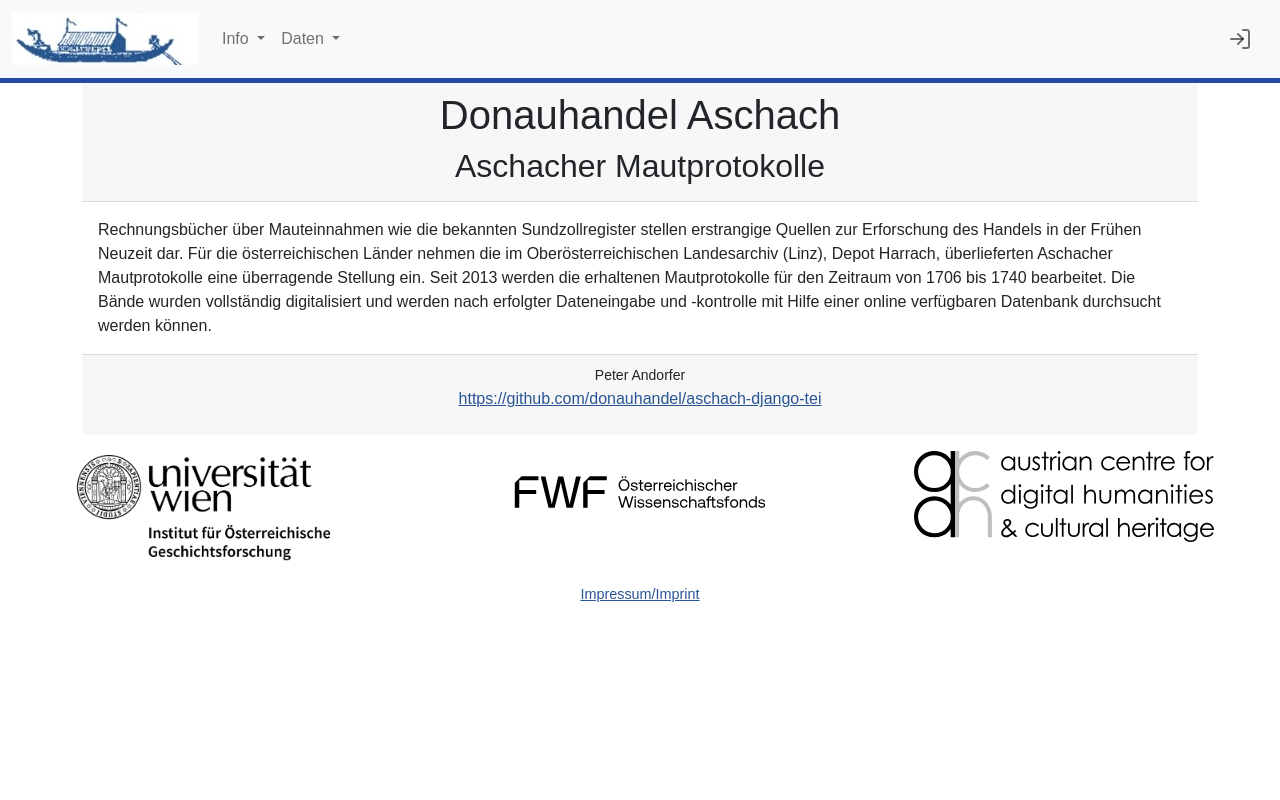
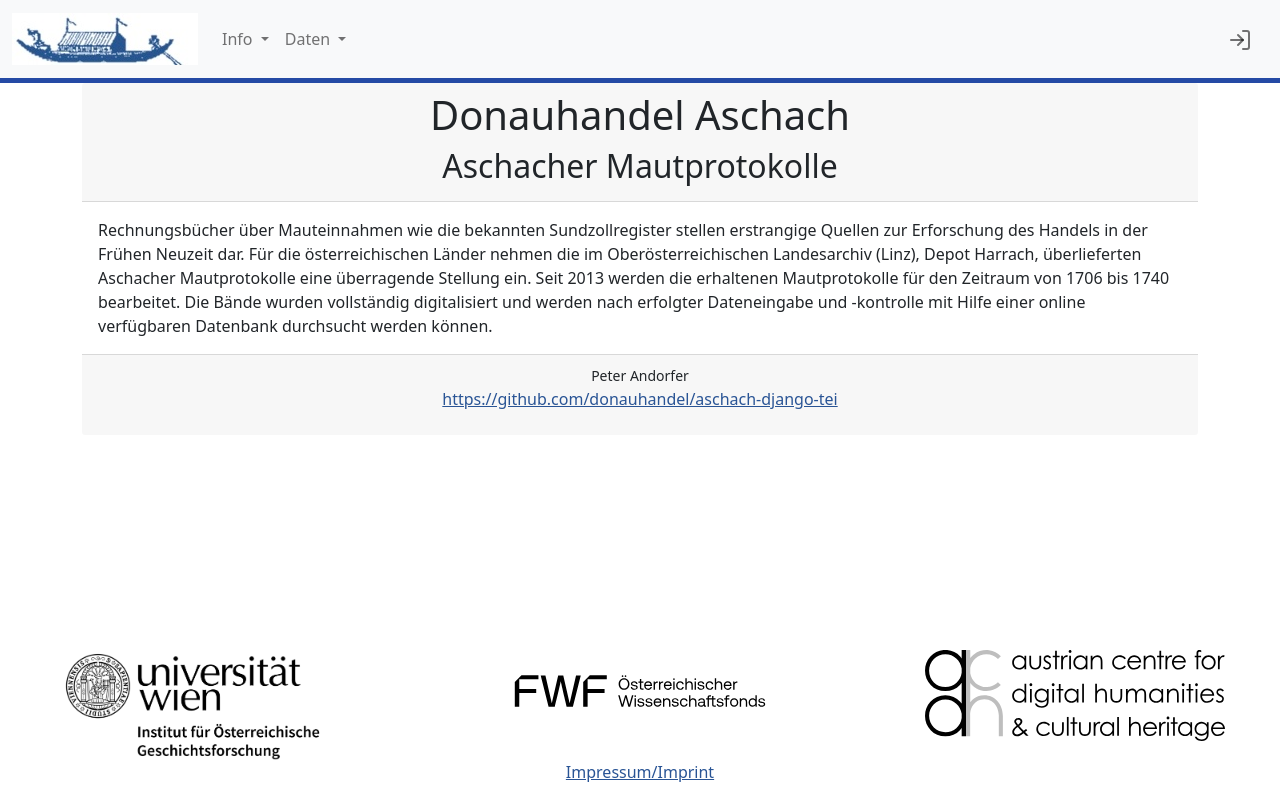
Before and after one commit to donauhandel/aschach-django-tei, a Django app: page /info/about-the-project/ in a window 1280 px wide. Run offline with Django 3.2, Linux system fonts and the light colour scheme; data that the repository does not hold is empty; some libraries are stand-ins or nearby versions.

Commit message:
layout and about page

```diff
--- a/webpage/static/webpage/css/style.css
+++ b/webpage/static/webpage/css/style.css
@@ -1,14 +1,3 @@
-html {
-    height: 100%;
-}
-
-body {
-    display: flex;
-    flex-direction: column;
-    height: 100%;
-    font-family: 'Libre Franklin', sans-serif;
-}
-
 .navbar {
 	border-bottom: 5px solid #254aa5;;
 }
@@ -57,16 +46,6 @@ header {
 
 .main-content{
     flex: 1 0 auto;
-}
-
-footer {
-    flex: 0 0 auto;
-    background-color: #f8f8f8;
-    padding: 20px;
-    left: 0;
-    right: 0;
-    width: 100%;
-    margin-top: 30px;
 }
 
 /*custom acdh logo css*/
--- a/webpage/templates/webpage/about.html
+++ b/webpage/templates/webpage/about.html
@@ -13,6 +13,9 @@
                 <p>
                     {% projects_metadata 'description' %}
                 </p>
+                <p>
+                    <a href="https://donauhandel.univie.ac.at/">Zur <strong>Donauhandel</strong> Projekt Website</a>
+                </p>
             </div>
         </div>
     </div>
--- a/webpage/templates/webpage/base.html
+++ b/webpage/templates/webpage/base.html
@@ -3,10 +3,10 @@
 {% load webpage_extras %}
 {% load browsing_extras %}
 {% load infos_extras %}
-<html lang="en">
+<html lang="en" class="h-100"">
 
 <head>
-  <meta charset="utf-8">
+  <meta charset=" utf-8">
 <title>{% block title %} {% projects_metadata 'title' %}{% endblock %}</title>
 <meta name="viewport" content="width=device-width, initial-scale=1">
 {% block metaDescription %}
@@ -58,52 +58,43 @@
 {% endblock %}
 </head>
 
-<body role="document" class="home contained fixed-nav" id="body">
-  <div class="hfeed site" id="page">
+<body class="d-flex flex-column h-100">
   {% include 'webpage/navbar.html' %}
-    <div id="content">
+
   {% block content %}{% endblock %}
-    </div>
+
+  <footer class="footer mt-auto py-3">
     <div>
-      <div class="p-3 ">
       <div class="row">
         <div class="col">
-            <a href="https://www.oeaw.ac.at/acdh/" target="_blank" rel="noopener" aria-label="Univerisität Wien, Institut für Österreichische Geschichtsforschung">
-              <img src="{% static 'webpage/img/logo1.png' %}" alt="Uni Wien" title="Univerisität Wien, Institut für Österreichische Geschichtsforschung"
+          <a href="https://geschichtsforschung.univie.ac.at/" target="_blank" rel="noopener"
+            aria-label="Univerisität Wien, Institut für Österreichische Geschichtsforschung">
+            <img src="{% static 'webpage/img/logo1.png' %}" alt="Uni Wien"
+              title="Univerisität Wien, Institut für Österreichische Geschichtsforschung"
               class="img-fluid mx-auto d-block" width="300px" />
           </a>
         </div>
         <div class="col">
           <a href="https://www.fwf.ac.at" target="_blank" rel="noopener" aria-label="FWF">
             <img src="{% static 'webpage/img/fwf_logo.svg' %}" alt="FWF" class="img-fluid mx-auto d-block"
-                title="Österreichischer Wissenschaftsfonds"
-                width="300px" />
+              title="Österreichischer Wissenschaftsfonds" width="300px" />
           </a>
         </div>
         <div class="col">
           <a href="https://www.oeaw.ac.at/acdh/" target="_blank" rel="noopener" aria-label="ACDH-CH">
-              <img src="{% static 'webpage/img/acdh-ch-logo-with-text-grayscale.svg' %}" alt="ACDH-CH" class="img-fluid mx-auto d-block"
+            <img src="{% static 'webpage/img/acdh-ch-logo-with-text-grayscale.svg' %}" alt="ACDH-CH"
+              class="img-fluid mx-auto d-block"
               title="Austrian Centre for Digital Humanities and Cultural Heritage (ACDH-CH) of the Austrian Academy of Sciences"
               width="300px" />
           </a>
         </div>
-
-
-
+      </div>
+      <div class="d-flex justify-content-center">
+        <a href="{% url 'webpage:staticpage' template='imprint' %}"">Impressum/Imprint</a>
       </div>
     </div>
-    </div>
-    <div class="footer-imprint-bar" id="wrapper-footer-secondary"
-      style="text-align:center; padding:0.4rem 0; font-size: 0.9rem;">
-      <a href="imprint">Impressum/Imprint</a>
-      {% if user.is_authenticated %}
-      {% if DB_NAME %}
-      <div class="footer-imprint-bar">
-        <small>{{ DB_NAME }}</small>
-      </div>
-      {% endif %}
-      {% endif %}
-    </div>
+  </footer>
+
   {% block scripts %}
 
   <script src="https://cdn.jsdelivr.net/npm/bootstrap@5.0.2/dist/js/bootstrap.bundle.min.js"
--- a/webpage/templates/webpage/index.html
+++ b/webpage/templates/webpage/index.html
@@ -4,7 +4,7 @@
 {% load webpage_extras %}
 {% block content %}
 
-<div class="container" style="color:black">
+<div class="container">
   <h1 style="text-align:center">{% projects_metadata 'title' %}</h1>
   <h2 style="text-align:center">
     {% projects_metadata 'subtitle' %}
@@ -14,13 +14,13 @@
       <div class="carousel-item active">
         <img class="d-block w-100" src="{% static 'webpage/img/aschach.jpg' %}" alt="First slide" width="100%" />
         <div class="carousel-caption d-none d-md-block">
-          <h5 style="color: white; background-color: #00000094;">Der Berümbte Marckt Aschach: Handkolorierter Stich nach Matthäus MERIAN–Martin ZEILLER, Topographia Provinciarum Austriacarum (Frankfurt am Main 1679).
+          <h5 style="color: white; background-color: #00000094;"><q>Der Berümbte Marckt Aschach</q><br/> Handkolorierter Stich nach Matthäus MERIAN–Martin ZEILLER, Topographia Provinciarum Austriacarum (Frankfurt am Main 1679).
           </h5>
         </div>
       </div>
     </div>
   </div>
-  <div class="container" style="color:black">
+  <div class="container">
 
     <p style="text-align:justify">{% projects_metadata 'description' %}</p>
     <h1 style="text-align:center">
--- a/webpage/templates/webpage/navbar.html
+++ b/webpage/templates/webpage/navbar.html
@@ -25,7 +25,7 @@
                             Info
                         </a>
                         <ul class="dropdown-menu" aria-labelledby="infoDropdown">
-                            <li><a class="dropdown-item" href="{% url 'infos:about-the-project' %}">Über das Projekt</a>
+                            <li><a class="dropdown-item" href="{% url 'webpage:staticpage' template='about' %}">Über das Projekt</a>
                             </li>
                             <li><a class="dropdown-item"
                                     href="{% url 'webpage:staticpage' template='data-model' %}">Datenmodell</a></li>
```
Lines whose indentation alone changed are shown as unchanged.
